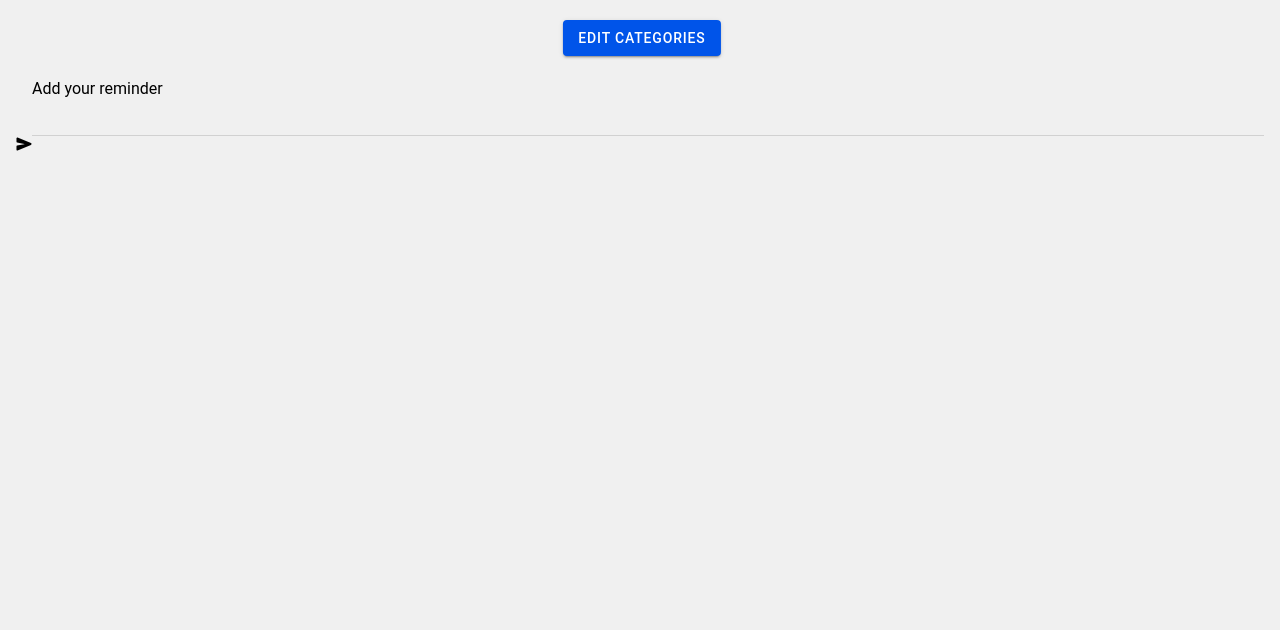
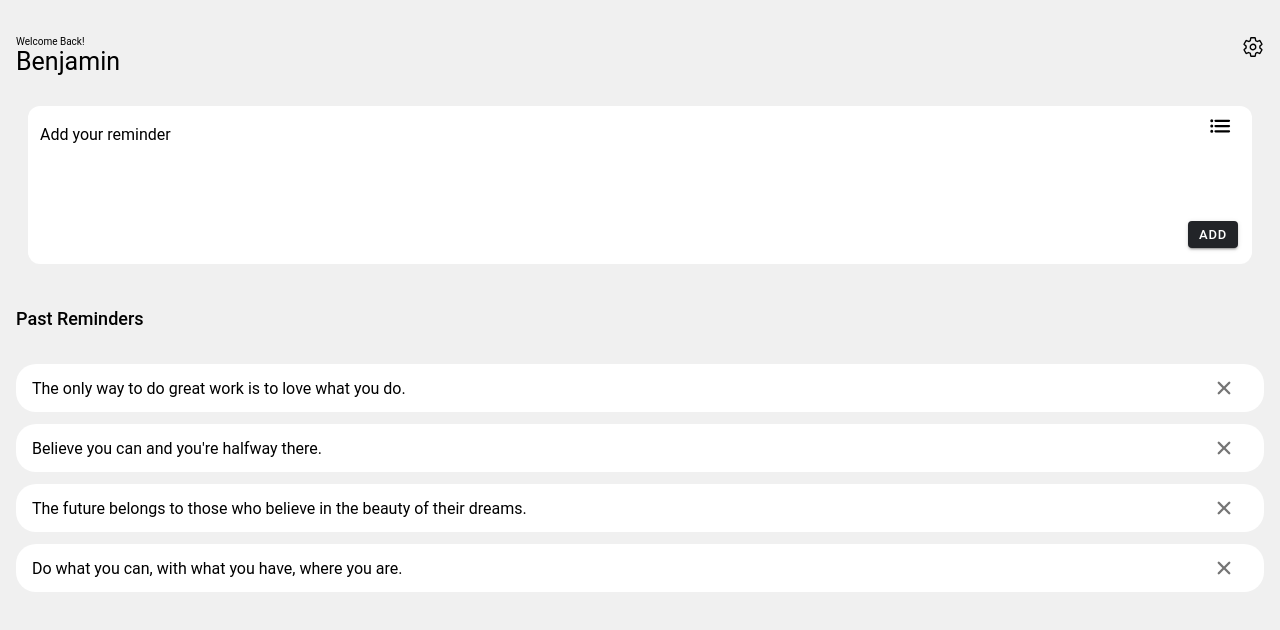
Before and after one commit to benfogiel/reemind, a React (Vite) app: page /reminders-view in a window 1280 px wide. Shown: the top 630 px of the page. Built offline with nearby package versions, Linux system fonts and the light colour scheme.

Commit message:
style ViewReminders and it's components

```diff
--- /dev/null
+++ b/src/components/AddReminder.css
@@ -0,0 +1,54 @@
+#add-reminder-container {
+  --header-height: 40px;
+  background: var(--ion-overlay-background-color);
+  border-radius: 12px;
+  padding: 0px 12px 12px 12px;
+  margin: 0px 12px 12px 12px;
+  display: flex;
+  flex-direction: column;
+}
+
+#add-reminder-header {
+  height: var(--header-height);
+  display: flex;
+  justify-content: right;
+  align-items: center;
+  margin-bottom: calc(-1 * var(--header-height));
+  z-index: 10;
+}
+
+#add-reminder-header ion-icon {
+  padding: 8px;
+  font-size: 24px;
+  align-self: flex-end;
+  cursor: pointer;
+}
+
+#add-reminder-container ion-textarea {
+  background: var(--ion-overlay-background-color);
+  padding-right: 30px;
+}
+
+#add-reminder-container ion-button {
+  width: 50px;
+  height: 5px;
+  align-self: flex-end;
+}
+
+ion-modal {
+  --height: auto;
+  --max-height: 500px;
+}
+
+.modal-content {
+  width: 100%;
+  min-height: 300px;
+  display: flex;
+  align-items: center;
+  justify-content: center;
+  background-color: var(--ion-overlay-background-color);
+}
+
+.modal-content ion-item {
+  --background: var(--ion-overlay-background-color);
+}
--- a/src/components/AddReminder.tsx
+++ b/src/components/AddReminder.tsx
@@ -1,9 +1,20 @@
+import './AddReminder.css';
+
 import React, { useState, FC, useRef } from 'react';
-import { IonContent, IonItem, IonTextarea, IonIcon, IonModal } from '@ionic/react';
+import {
+  IonTextarea,
+  IonIcon,
+  IonModal,
+  IonButton,
+  IonList,
+  IonItem,
+  IonBadge,
+  IonToast,
+} from '@ionic/react';
 
 import { Category, Reminder } from '../data/categories';
-import { send } from 'ionicons/icons';
-import SelectCategory from './SelectCategory';
+import { list } from 'ionicons/icons';
+import { CategoryRadioItem } from './CategoryItem';
 
 interface AddReminderProps {
   categories: Category[];
@@ -13,44 +24,78 @@ interface AddReminderProps {
 export const AddReminder: FC<AddReminderProps> = ({ categories, addReminder }) => {
   const selectCategoryModal = useRef<HTMLIonModalElement>(null);
 
-  const [reminder, setReminder] = useState<Reminder>({
-    quote: '',
-    category: '',
-  });
+  const [selectedCategory, setSelectedCategory] = useState<Category | null>(null);
+  const [quote, setQuote] = useState<string>('');
+  const [showReminderAddedToast, setShowReminderAddedToast] = useState(false);
+
+  const onCategorySelect = (c: Category) => {
+    setSelectedCategory(c);
+    selectCategoryModal.current?.dismiss();
+  };
 
   const handleAddReminder = () => {
-    if (reminder.quote && reminder.category) {
-      addReminder(reminder);
-      setReminder({ quote: '', category: '' });
+    if (quote && selectedCategory) {
+      addReminder({ quote, category: selectedCategory.name });
+      setQuote('');
+      setSelectedCategory(null);
+      setShowReminderAddedToast(true);
+    } else if (quote && !selectedCategory) {
+      selectCategoryModal.current?.present();
     }
   };
 
   return (
-    <>
-      <IonContent>
-        <IonItem>
-          <IonTextarea
-            label="Add your reminder"
-            labelPlacement="floating"
-            value={reminder.quote}
-            onIonChange={(e) => setReminder({ ...reminder, quote: e.detail.value || '' })}
-          ></IonTextarea>
-        </IonItem>
+    <div id="add-reminder-container">
+      <div
+        id="add-reminder-header"
+        onClick={() => selectCategoryModal.current?.present()}
+      >
+        {selectedCategory ? (
+          <IonBadge color="primary">{selectedCategory.name}</IonBadge>
+        ) : (
+          <IonIcon icon={list} id="open-select-category-modal" />
+        )}
+      </div>
+      <IonTextarea
+        label="Add your reminder"
+        labelPlacement="floating"
+        value={quote}
+        onIonChange={(e) => setQuote(e.detail.value || '')}
+        autoGrow={true}
+        rows={4}
+      ></IonTextarea>
 
-        <IonIcon icon={send} id="open-select-category-modal" />
-      </IonContent>
-      <IonModal ref={selectCategoryModal} trigger="open-select-category-modal">
-        <SelectCategory
-          categories={categories}
-          onDismiss={() => selectCategoryModal.current?.dismiss()}
-          onConfirm={(category) => {
-            setReminder({ ...reminder, category: category.name });
-            selectCategoryModal.current?.dismiss();
-            handleAddReminder();
-          }}
-        />
+      <IonButton color="dark" size="small" onClick={handleAddReminder}>
+        Add
+      </IonButton>
+      <IonModal
+        ref={selectCategoryModal}
+        trigger="open-select-category-modal"
+        initialBreakpoint={1}
+        breakpoints={[0, 1]}
+      >
+        <div className="modal-content">
+          <IonList lines="inset">
+            {categories.map((c) => (
+              <IonItem key={c.name}>
+                <CategoryRadioItem
+                  category={c}
+                  selected={selectedCategory === c}
+                  onSelect={() => onCategorySelect(c)}
+                />
+              </IonItem>
+            ))}
+          </IonList>
+        </div>
       </IonModal>
-    </>
+      <IonToast
+        isOpen={showReminderAddedToast}
+        onDidDismiss={() => setShowReminderAddedToast(false)}
+        message="Reminder added!"
+        duration={1000}
+        position="top"
+      />
+    </div>
   );
 };
 
--- a/src/components/CategoryItem.css
+++ b/src/components/CategoryItem.css
@@ -7,11 +7,12 @@
   justify-content: center;
 }
 
-ion-checkbox {
+.category-item ion-checkbox {
   --size: 20px;
   --checkbox-background-checked: var(--ion-text-color);
+  --checkbox-background: transparent;
 }
 
-ion-checkbox::part(container) {
+.category-item ion-checkbox::part(container) {
   border: 1.5px solid var(--ion-text-color);
 }
--- a/src/components/CategoryItem.tsx
+++ b/src/components/CategoryItem.tsx
@@ -1,7 +1,8 @@
+import './CategoryItem.css';
+
 import React from 'react';
 import { IonCheckbox, IonRadio } from '@ionic/react';
 import { Category } from '../data/categories';
-import './CategoryItem.css';
 
 interface CategoryItemProps {
   category: Category;
@@ -17,14 +18,15 @@ export const CategoryCheckboxItem: React.FC<CategoryItemProps> = ({
   style,
 }) => {
   return (
+    <div className="category-item">
       <IonCheckbox
         color={selected ? 'primary' : 'light'}
         onClick={onSelect}
-      className="category-item"
         style={style}
       >
         {category.name}
       </IonCheckbox>
+    </div>
   );
 };
 
--- /dev/null
+++ b/src/components/ReminderList.css
@@ -0,0 +1,14 @@
+/* ReminderList.css */
+#reminder-list-container ion-item {
+  --background: var(--ion-overlay-background-color);
+  --border-radius: 20px;
+  --padding-start: 16px;
+  --padding-end: 16px;
+  margin-bottom: 12px;
+  --border-style: none;
+  --inner-padding-end: 12px;
+}
+
+#reminder-list-container ion-list {
+  background: transparent;
+}
--- a/src/components/ReminderList.tsx
+++ b/src/components/ReminderList.tsx
@@ -1,3 +1,5 @@
+import './ReminderList.css';
+
 import React, { useState } from 'react';
 import { IonList, IonItem, IonLabel, IonIcon, IonAlert } from '@ionic/react';
 import { close } from 'ionicons/icons';
@@ -23,7 +25,7 @@ export const ReminderList: React.FC<ReminderListProps> = ({
   };
 
   return (
-    <>
+    <div id="reminder-list-container">
       <IonList>
         {reminders.map((reminder) => (
           <IonItem key={reminder.quote}>
@@ -56,6 +58,6 @@ export const ReminderList: React.FC<ReminderListProps> = ({
           setOpenDeleteReminderAlert(false);
         }}
       ></IonAlert>
-    </>
+    </div>
   );
 };
--- a/src/pages/ViewReminders.css
+++ b/src/pages/ViewReminders.css
@@ -1,26 +1,15 @@
 /* ViewReminders.css */
-.content-container {
-  display: flex;
+#reminders-view ion-content {
+  --background: var(--ion-background-color);
 }
 
-.categories-list {
-  width: 100%;
+.view-reminders-header {
+  justify-content: space-between;
+  align-items: flex-start;
+}
+
+.reminder-container {
   display: flex;
   flex-direction: column;
-  align-items: center;
-  justify-content: center;
+  gap: 16px;
 }
-
-.reminders-list {
-  width: 100%;
-  display: flex;
-  flex-direction: column;
-  align-items: center;
-  justify-content: center;
-}
-
-.edit-categories-button {
-  position: relative;
-  left: 50%;
-  transform: translateX(-50%);
-}
--- a/src/pages/ViewReminders.tsx
+++ b/src/pages/ViewReminders.tsx
@@ -1,20 +1,23 @@
+import './ViewReminders.css';
+import '../theme/global.css';
+
 import React, { useState } from 'react';
 import {
   IonContent,
   IonPage,
   IonRefresher,
-  IonButton,
   IonRefresherContent,
   useIonViewWillEnter,
   useIonRouter,
+  IonIcon,
+  IonText,
 } from '@ionic/react';
-import './ViewReminders.css';
-import '../theme/global.css';
 
 import { Category } from '../data/categories';
 import { Reminder } from '../data/categories';
 import AddReminder from '../components/AddReminder';
 import { ReminderList } from '../components/ReminderList';
+import { settingsOutline } from 'ionicons/icons';
 
 interface ViewRemindersProps {
   categories: Category[];
@@ -23,6 +26,8 @@ interface ViewRemindersProps {
 const ViewReminders: React.FC<ViewRemindersProps> = ({ categories }) => {
   const router = useIonRouter();
 
+  // TODO: Get first name and past notified reminders from dynamic source
+  const FirstName = 'Benjamin';
   const [pastNotifiedReminders, setPastNotifiedReminders] = useState<Reminder[]>([
     {
       quote: 'The only way to do great work is to love what you do.',
@@ -62,24 +67,37 @@ const ViewReminders: React.FC<ViewRemindersProps> = ({ categories }) => {
 
   return (
     <IonPage id="reminders-view">
-      <IonContent fullscreen className="ion-padding content-container">
+      <IonContent fullscreen className="ion-padding">
         <IonRefresher slot="fixed" onIonRefresh={refresh}>
           <IonRefresherContent></IonRefresherContent>
         </IonRefresher>
 
-        <IonButton
-          className="edit-categories-button"
+        <div className="page-header view-reminders-header">
+          <IonText>
+            <p style={{ fontSize: '10px', marginBottom: '0px', marginTop: '0px' }}>
+              Welcome Back!
+            </p>
+            <p style={{ fontSize: '25px', marginTop: '0px' }}>{FirstName}</p>
+          </IonText>
+          <IonIcon
+            icon={settingsOutline}
             onClick={() => router.push('/categories-view')}
-        >
-          Edit Categories
-        </IonButton>
+            style={{ fontSize: '22px' }}
+          />
+        </div>
 
+        <div className="reminder-container">
           <AddReminder categories={categories} addReminder={addReminder} />
+
+          <IonText>
+            <h5>Past Reminders</h5>
+          </IonText>
 
           <ReminderList
             reminders={pastNotifiedReminders}
             setReminders={setPastNotifiedReminders}
           />
+        </div>
       </IonContent>
     </IonPage>
   );
--- a/src/theme/global.css
+++ b/src/theme/global.css
@@ -4,9 +4,15 @@ ion-item {
 }
 
 .page-header {
+  margin-top: 20px;
+  margin-bottom: 20px;
   display: flex;
   align-items: center;
   justify-content: center;
   font-size: 1.2rem;
   height: 50px;
 }
+
+ion-toast {
+  --background: var(--ion-overlay-background-color);
+}
```
Also changed, not shown: src/components/SelectCategory.tsx (deleted, +0 -62 lines). Lines whose indentation alone changed are shown as unchanged.
